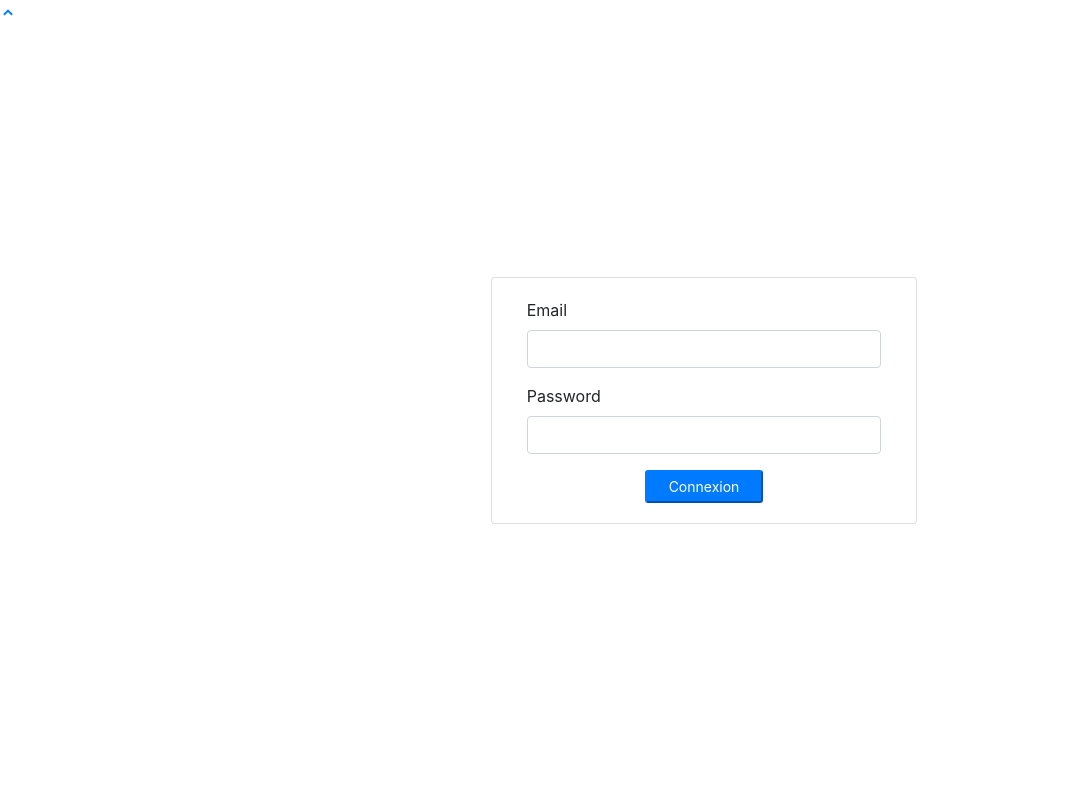
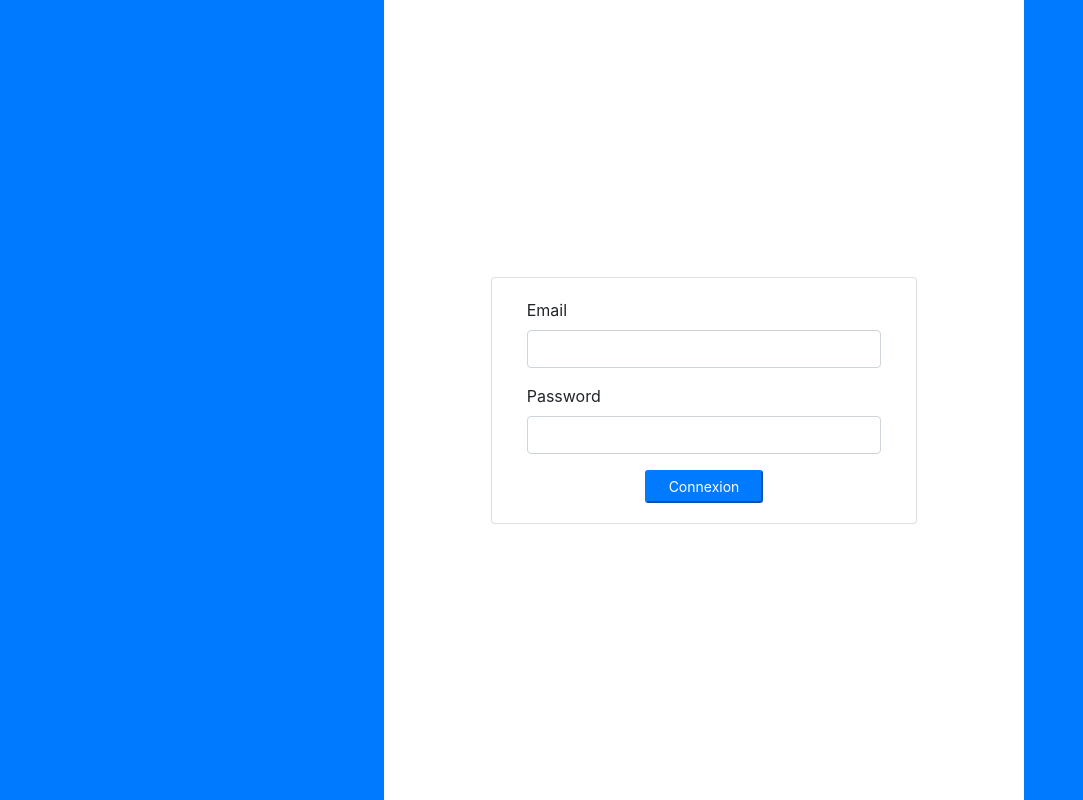
Before and after one commit to ayaya6436/gestionPressing, a PHP site: page /pressClean/login.php in a window 1280 px wide. Shown: the whole page, without its empty margins (0-1083 px from the left). Run offline with PHP 8.4, Linux system fonts and the light colour scheme; some libraries are stand-ins or nearby versions.

Commit message:
page login

```diff
--- a/login.php
+++ b/login.php
@@ -22,7 +22,7 @@ header("location:index.php?page=dashboard");
 	body{
 		width: 100%;
 	    height: calc(100%);
-	    /*background: #007bff;*/
+	    background: #007bff;
 	}
 	main#main{
 		width:100%;
```
